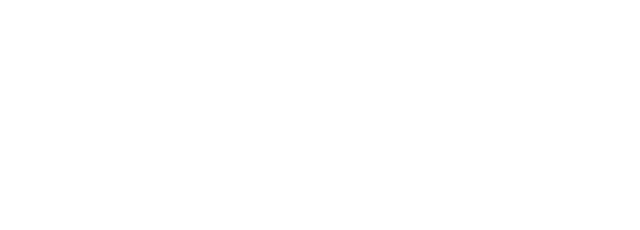
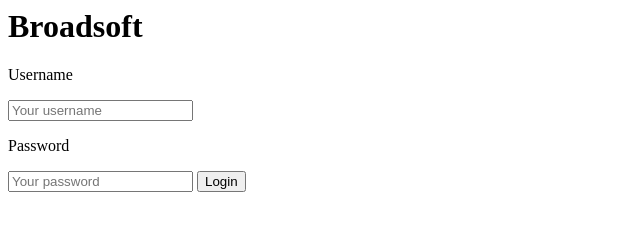
Before and after one commit to krzysiekgithub/react-test, a website: page index.html in a window 1280 px wide. Shown: the whole page, without its empty margins (0-640 px from the left). Drawn offline with Linux system fonts and the light colour scheme.

Commit message:
Add files via upload

```diff
--- a/index.html
+++ b/index.html
@@ -1 +1,30 @@
-<div id="root"></div>
+<div id="container">
+  <h1>Broadsoft</h1>
+  <div id="logowanie">
+
+
+    <form>
+    <p>Username
+        <p>
+           <input id="username" type="text" placeholder="Your username">
+</form>
+    <p>Password</p>
+    <input id="password" type="text" placeholder="Your password">
+    <button type="button" id="login">Login</button>
+
+  </div>
+
+  <div id="admin_strona">
+    <script type="js" src="./admin_strona.js">
+    </script>
+    </div>
+
+  <div id="status">
+  <sup id="wynik"></sup>
+  </div>
+
+
+</div>
+<!--container end-->
+
+<script type="js" src="./index.js"></script>
```
